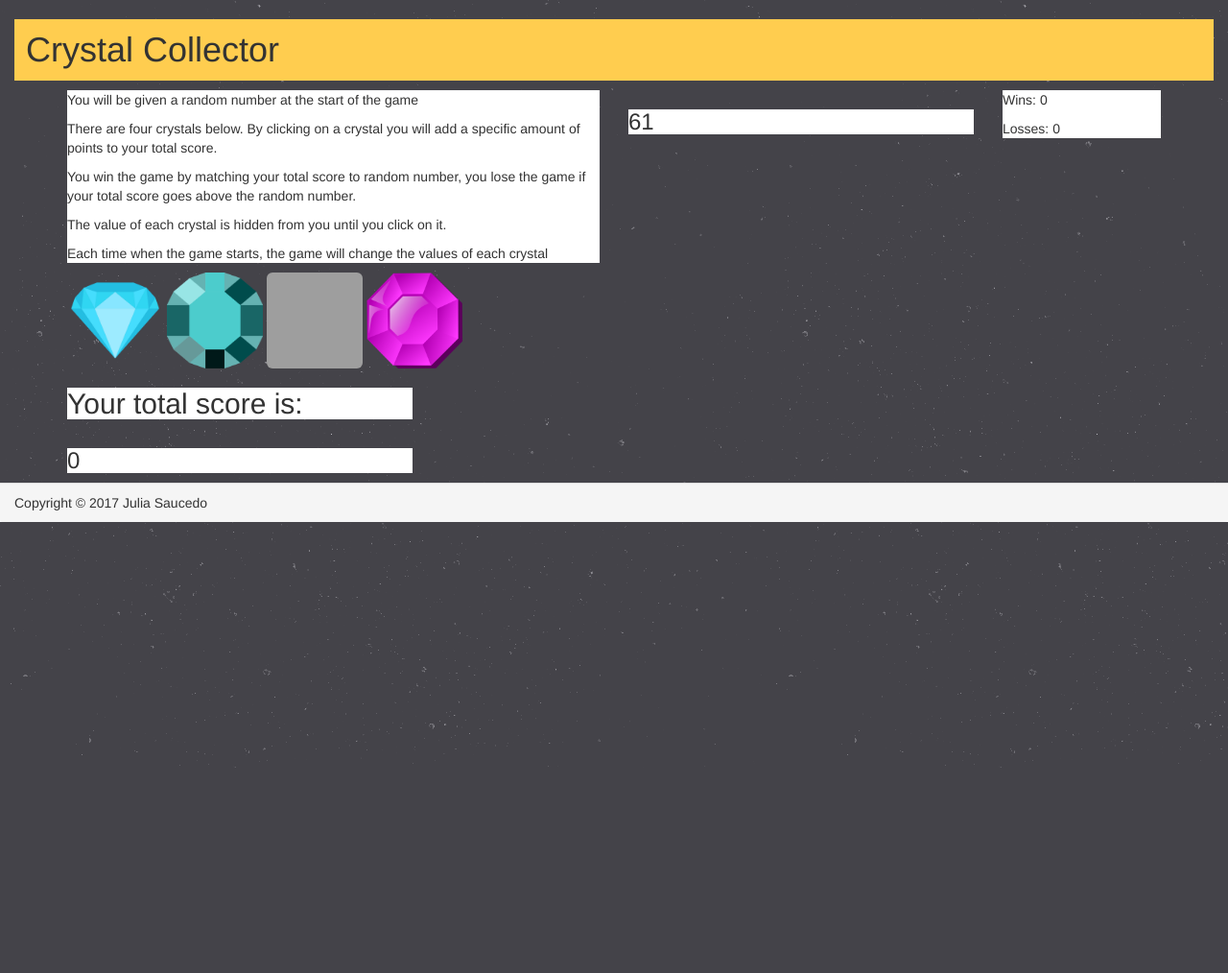
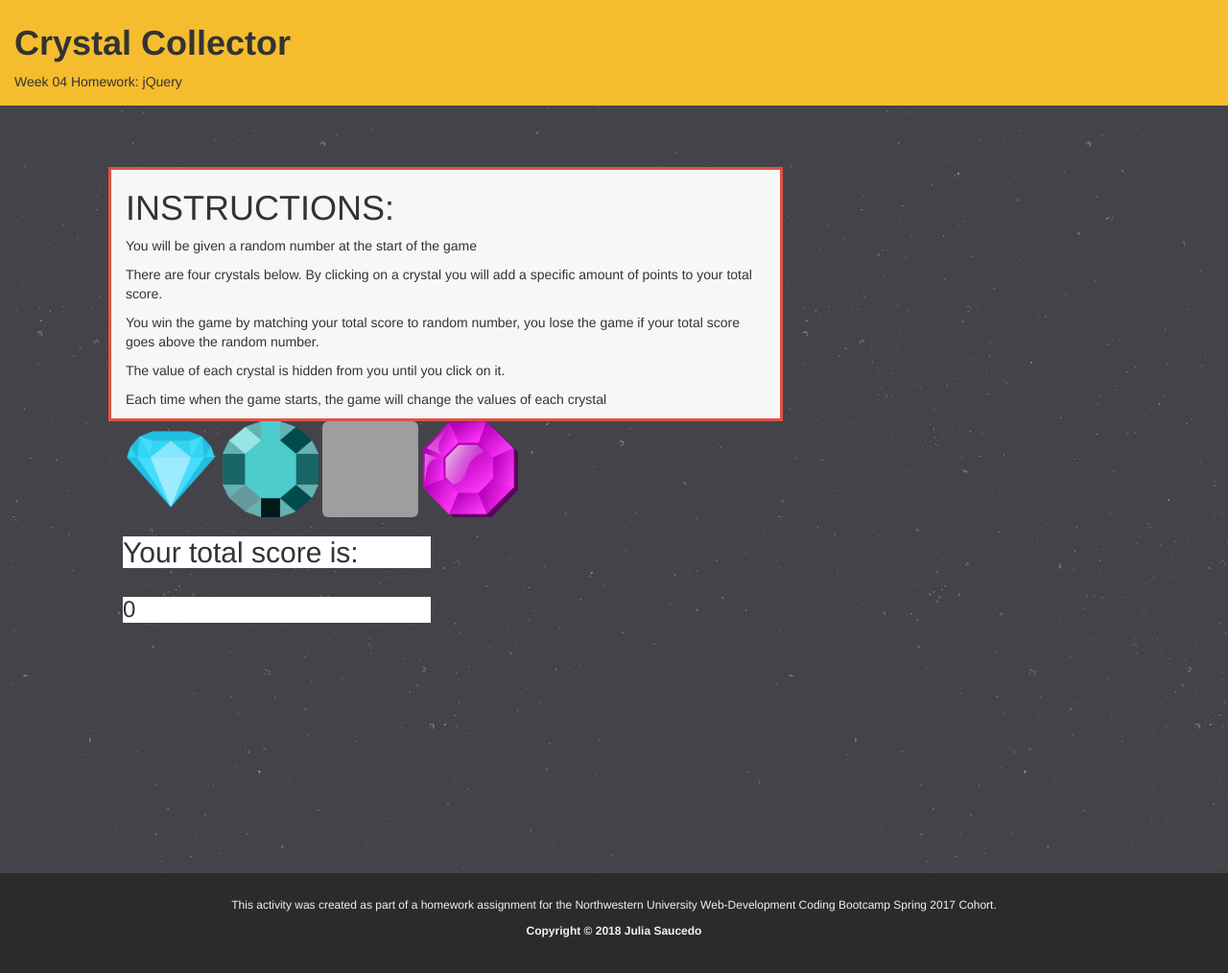
Before and after one commit to JPSauSara/week-4-game, a PHP site: page / in a window 1280 px wide. Shown: the whole page at 96% size. Before the commit the page ends 800 px from the top, so only its background shows below. Run offline with PHP 8.4, Linux system fonts and the light colour scheme; some libraries are stand-ins or nearby versions; grey boxes are pictures that could not be loaded.

Commit message:
Update Header and Footer

```diff
--- a/assets/css/style.css
+++ b/assets/css/style.css
@@ -3,26 +3,70 @@ html, body {
 	position: relative;
 }
 
+*{
+  box-sizing: border-box;
+  }
+
+*:before,
+*:after {
+	box-sizing: border-box;
+}
 
 body {
 	background-image: url("../images/stardust.png");
 }
 
-h1 {
-	background-color: #FFCD4F;
-	padding: 12px;
+.container {
+  clear: both;
+	width: 100%;
+  margin: 0 auto;
+  overflow: hidden;
+}
+
+header {
+	top: 0;
+	z-index: 99;
+	background-color: #f5bd2e;
+	margin-bottom: 15px;
+	padding: 5px 12px;
+}
+
+.main-container {
+  padding: 5% 10%;
+  min-height: 100vh; /* will cover the 100% of viewport */
+  position: relative;
+}
+
+footer {
+  color: #F1F1F1;
+  background-color: #2B2B2A;
+  text-align: center;
+  padding: 25px;
+  font-size: 12px;
+	margin-bottom: 0
+}
+
+.attention {
+	font-weight: 700;
+}
+
+.box {
+	background-color: #F7F7F8;
+	border-style: solid;
+	border-color: #df5343;
+	border-width: 3px;
 }
 
 .instructions {
-	background-color: #ffffff;
+
 }
 
 .challenge {
-	background-color: #ffffff;
+
 }
 
 .scoreboard {
-	background-color: #ffffff;
+
 }
 
 img {
@@ -37,7 +81,3 @@ img {
 .userscore {
 	background-color: #ffffff;
 }
-
-footer {
-	background-color: #ffffff;
-}
--- a/index.html
+++ b/index.html
@@ -21,25 +21,28 @@
 </head>
 
 <body>
-	<div class="container-fluid">
-		<h1>Crystal Collector</h1>
-	</div>
 
-	<div class="container">
+	<header class="container">
+		<h1 class="attention">Crystal Collector</h1>
+		<p>Week 04 Homework: jQuery</p>
+	</header>
+
+	<!-- main container div starts -->
+	<div class="container main-container">
+
+		<!-- First Row Start -->
 		<div class="row">
-		<div class="col-md-6">
-		<div class="instructions">
+
+			<div class="col-md-8 box instructions">
+				<h1>INSTRUCTIONS:</h1>
 				<p>You will be given a random number at the start of the game</p>
 				<p>There are four crystals below. By clicking on a crystal you will add a specific amount of points to your total score.</p>
 				<p>You win the game by matching your total score to random number, you lose the game if your total score goes above the random number.</p>
 				<p>The value of each crystal is hidden from you until you click on it.</p>
 				<p>Each time when the game starts, the game will change the values of each crystal</p>
 			</div>
-		</div>
-	<!-- </div> -->
 
-	<!-- <div class="row"> -->
-		<div class="col-md-4">
+			<!-- <div class="col-md-4">
 					<h3 class="challenge">39</h3>
 				</div>
 					<div class="col-md-2">
@@ -47,7 +50,9 @@
 						<p id="wintotal">Wins: 0</p>
 						<p id="losstotal">Losses: 0</p>
 					</div>
-			</div>
+			</div> -->
+
+		<!-- First Row End -->
 		</div>
 
 		<div class="row">
@@ -75,11 +80,13 @@
 		</div>
 
 
+	<!-- main conteiner div ends -->
 	</div>
 
 	<footer>
-		<div class="panel-footer">
-	  		Copyright &copy; 2017 Julia Saucedo
+		<div class="container">
+			<p>This activity was created as part of a homework assignment for the Northwestern University Web-Development Coding Bootcamp Spring 2017 Cohort.</p>
+			<p class="attention">Copyright &copy; 2018 Julia Saucedo</p>
 		</div>
 	</footer>
 
```
Also changed, not shown: 1 other file. Lines whose indentation alone changed are shown as unchanged.
